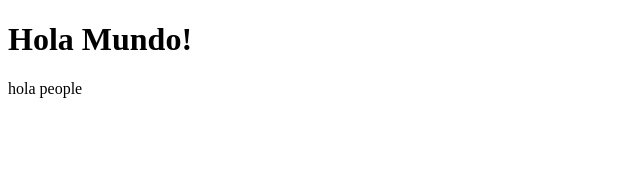
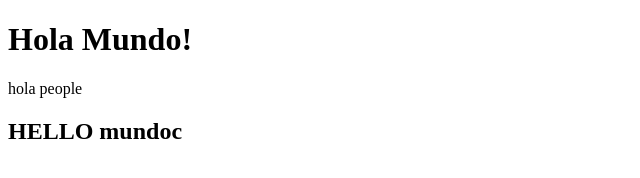
Before and after one commit to ecoandrea/eliminar-por-favor, a plain HTML site: page index.html in a window 1280 px wide. Shown: the whole page, without its empty margins (0-640 px from the left). Drawn offline with Linux system fonts and the light colour scheme; files whose address does not match are found by name.

```diff
--- a/index.html
+++ b/index.html
@@ -9,6 +9,8 @@
 <body>
     <h1>Hola Mundo!</h1>
     <p>hola people</p>
+    <H2>HELLO mundoc
+    </H2>
     <script src="app.js"></script>
 </body>
 </html>
```
